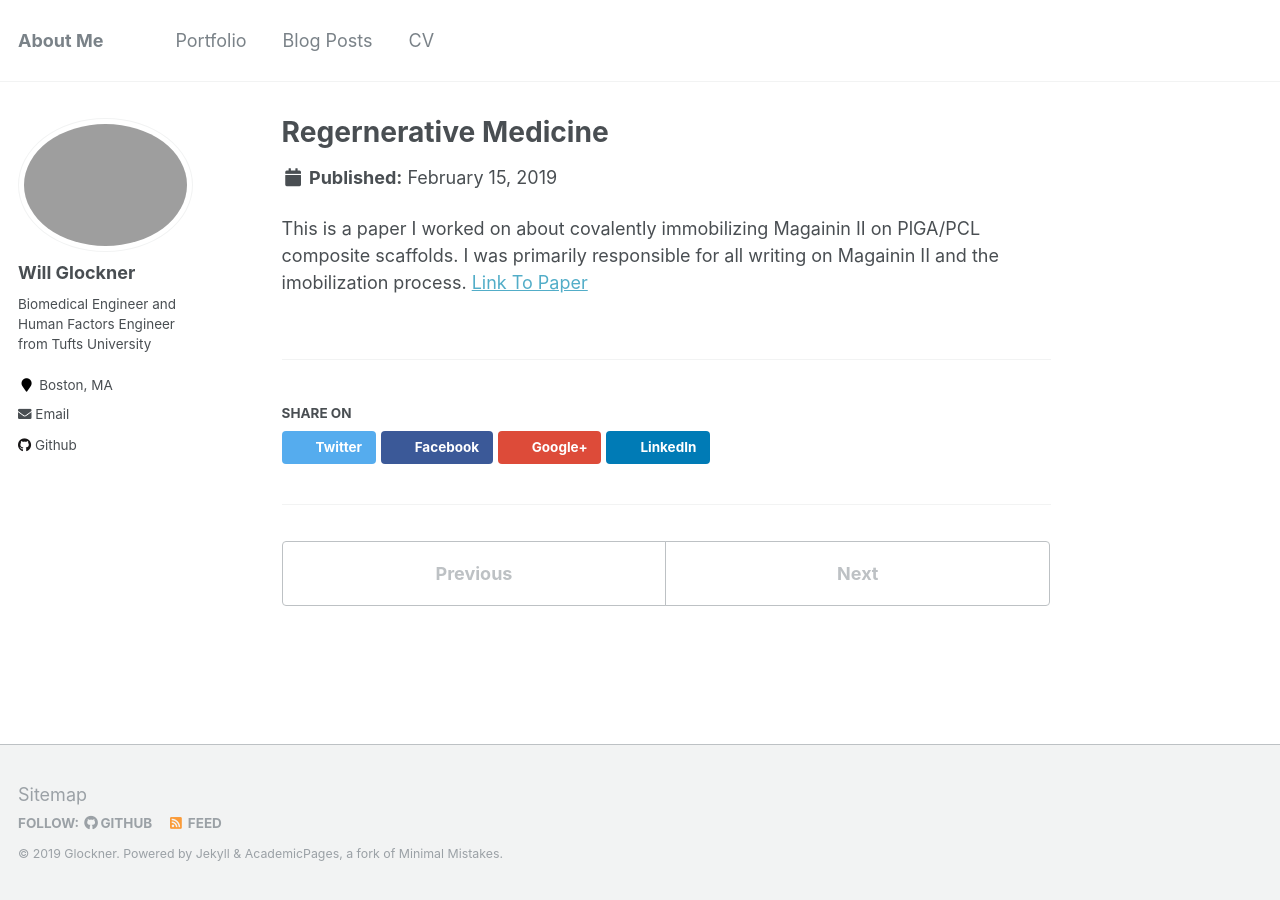
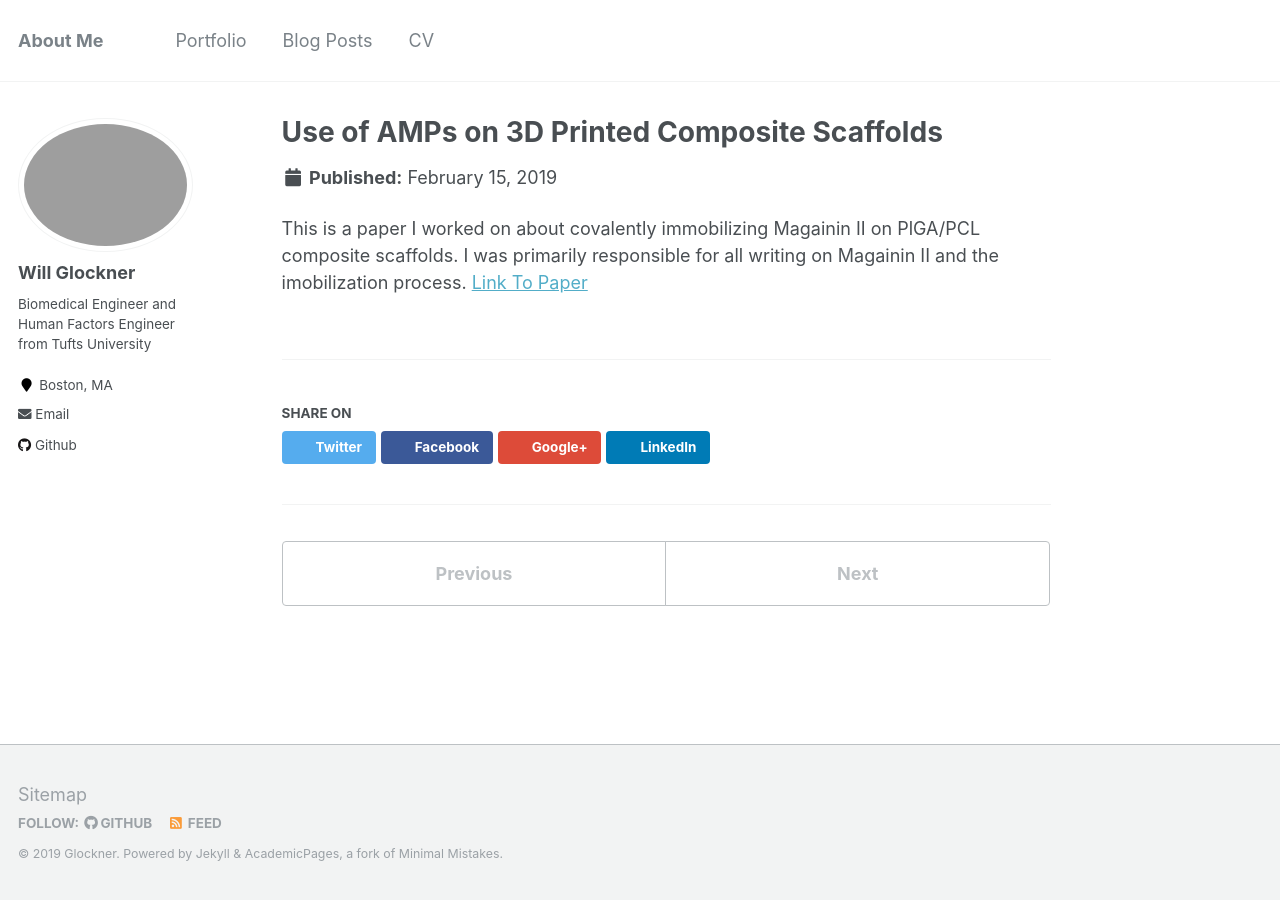
Before and after one commit to Glenn-Moss/wglock.github.io, a Jekyll site: the page built from _portfolio/portfolio-2.html, in a window 1280 px wide. Built offline with Jekyll 4.4.1, drawn with Linux system fonts in a browser that asks for light colours.

Commit message:
Update portfolio-2.html

```diff
--- a/_portfolio/portfolio-2.html
+++ b/_portfolio/portfolio-2.html
@@ -1,5 +1,5 @@
 ---
-title: "Regernerative Medicine"
+title: "Use of AMPs on 3D Printed Composite Scaffolds"
 excerpt: "A proposal paper on AMP surface modifications <br/><img src='/images/AMP.PNG' alt='antimicrobial peptides descend upon a bacteria cell' >"
 collection: portfolio
 ---
```
